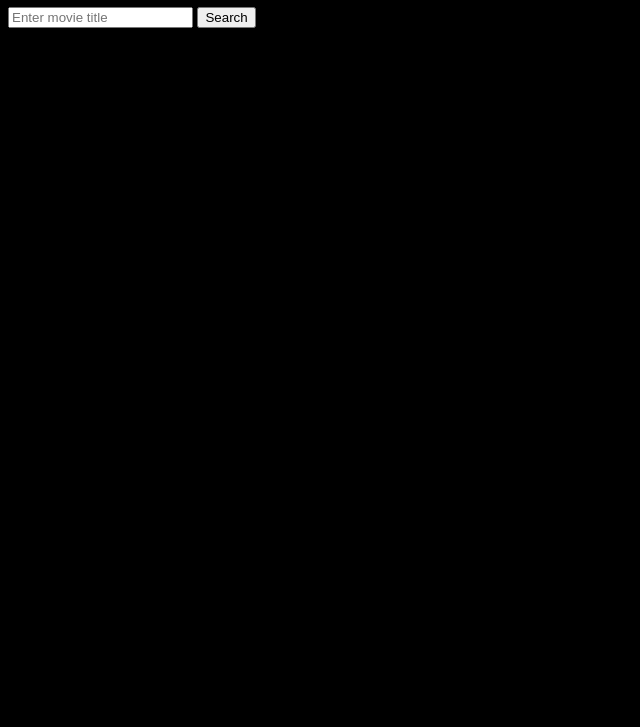
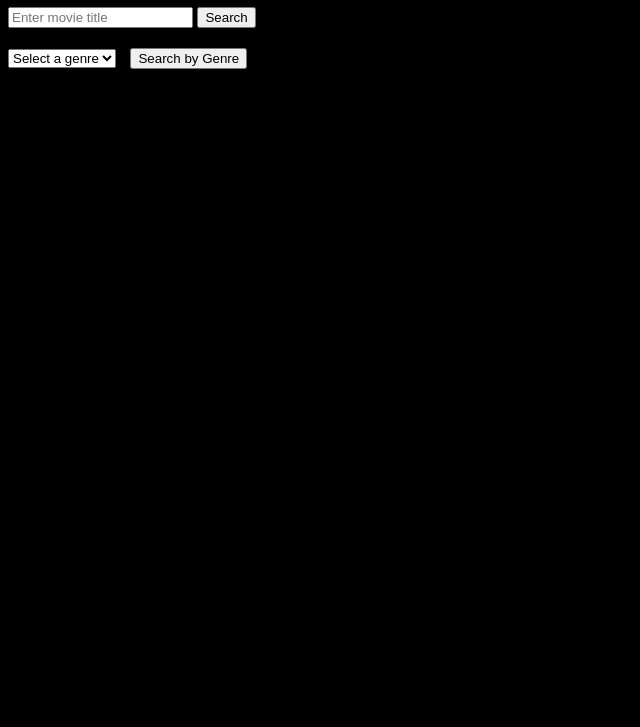
Before and after one commit to Samback92/group_2-movie, a plain HTML site: page index.html in a window 1280 px wide. Shown: the part 73-800 px from the top of the page, without its empty margins (0-640 px from the left). Drawn offline with Linux system fonts and the light colour scheme; no server answers.

Commit message:
lagt till genre funktionen igen

```diff
--- a/index.html
+++ b/index.html
@@ -11,8 +11,14 @@
     <h1>Movies</h1>
     <input type="text" id="searchInput" placeholder="Enter movie title">
   <button onclick="searchMovies()">Search</button>
+
   <button id="toggleFavorites" style="display: none;">Visa favoriter</button>
 <div id="favorites"></div>
+
+<div id="genreContainer">
+  <select id="genreSelect"></select>
+  <button onclick="searchByGenre()">Search by Genre</button>
+</div>
 
   <div id="results"></div>
     <ul id="movieList">
--- a/script.js
+++ b/script.js
@@ -154,3 +154,44 @@ toggleFavoritesButton.addEventListener('click', function() {
 });
 
 updateFavoritesButtonVisibility();
+
+function fetchGenres() {
+    const apiKey = '88d6f906b386ac47c004701d8f545df8';
+    const genreSelect = document.getElementById('genreSelect');
+    const apiUrl = `https://api.themoviedb.org/3/genre/movie/list?api_key=${apiKey}&language=en-US`;
+
+    const emptyOption = document.createElement('option');
+    emptyOption.value = '';
+    emptyOption.text = 'Select a genre';
+    genreSelect.appendChild(emptyOption);
+
+    fetch(apiUrl)
+        .then(response => response.json())
+        .then(data => {
+            data.genres.forEach(genre => {
+                const option = document.createElement('option');
+                option.value = genre.id;
+                option.text = genre.name;
+                genreSelect.appendChild(option);
+            });
+        })
+        .catch(error => console.error('Error fetching genres:', error));
+}
+
+
+function searchByGenre() {
+    const selectedGenreId = document.getElementById('genreSelect').value;
+
+    if (selectedGenreId) {
+        const apiUrl = `https://api.themoviedb.org/3/discover/movie?with_genres=${selectedGenreId}&api_key=88d6f906b386ac47c004701d8f545df8`;
+
+        fetch(apiUrl)
+            .then(response => response.json())
+            .then(data => displayResults(data.results))
+            .catch(error => console.error('Error fetching data:', error));
+    } else {
+        alert('Please select a genre.');
+    }
+}
+
+fetchGenres();
```
